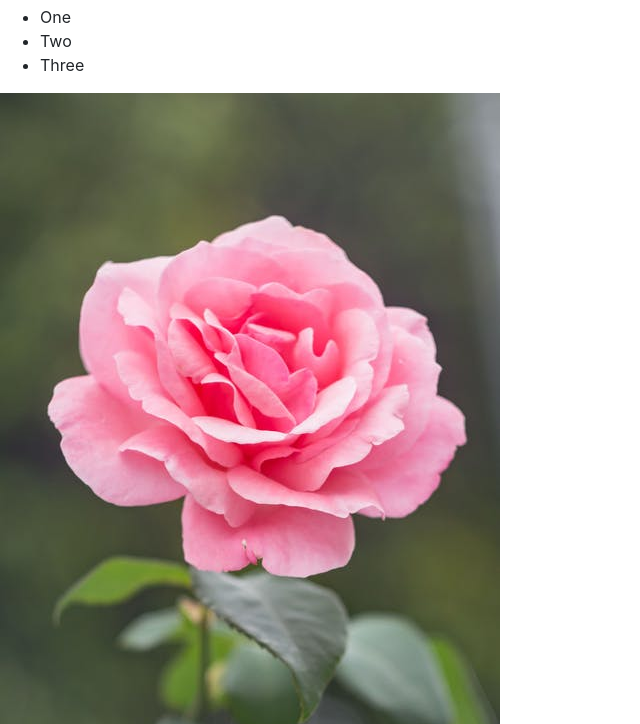
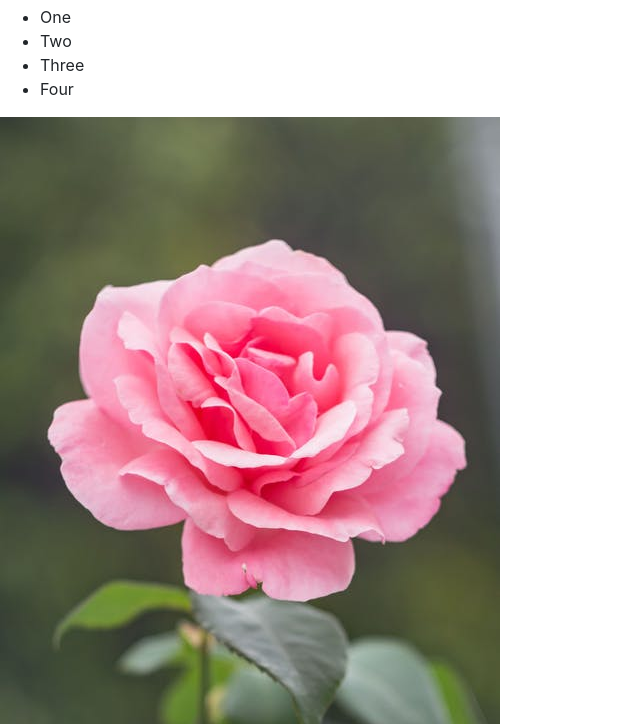
Before and after one commit to sajjadboodaghi/FrontProj, a plain HTML site: page index.html in a window 1280 px wide. Shown: the part 88-812 px from the top of the page, without its empty margins (0-640 px from the left). Drawn offline with Linux system fonts and the light colour scheme.

Commit message:
add one more row

```diff
--- a/index.html
+++ b/index.html
@@ -21,6 +21,7 @@
             <li class="slide">One</li>
             <li class="slide">Two</li>
             <li class="slide">Three</li>
+            <li class="slide">Four</li>
         </ul>
     </div>
 
```
